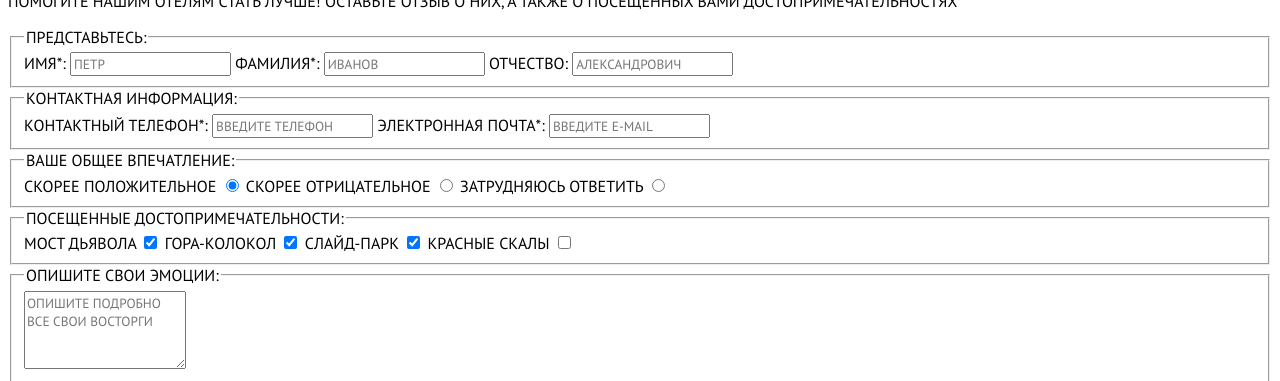
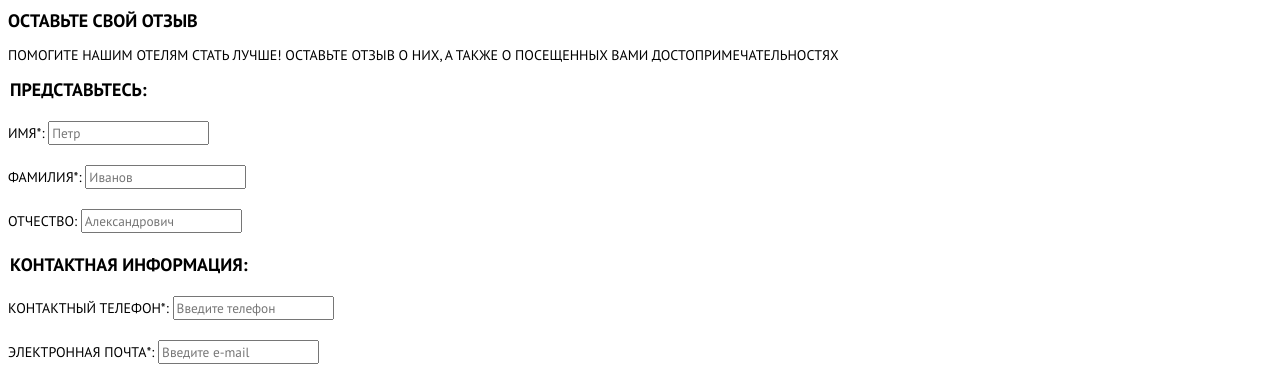
Before and after one commit to jesusingod666/870127-sedona-22, a website: page source/form.html in a window 1280 px wide. Shown: the part 246-627 px from the top of the page. Drawn offline with nearby package versions, Linux system fonts and the light colour scheme; files that its build step writes are made by us from their sources.

Commit message:
Стилизация страницы формы

```diff
--- a/source/form.html
+++ b/source/form.html
@@ -3,13 +3,13 @@
 <head>
   <meta charset="utf-8">
   <title>Form</title>
-  <link rel="stylesheet" href="/source/css/style.css">
+  <link rel="stylesheet" href="css/style.css">
 </head>
 <body class="page-body">
   <header class="page-header">
     <div class="container">
       <a class="page-header__logo">
-        <img src="#" alt="Лого Седона">
+        <img src="img/logotype-mobile.svg.svg" alt="Лого Седона">
       </a>
       <nav class="main-nav">
         <button class="main-nav__toggle" type="button">
@@ -43,73 +43,73 @@
   <main class="page-main-form">
     <div class="container">
       <div class="page-main-form__title-image">
-        <img src="#" alt="">
+        <img src="img/SEDONA-form.svg" alt="Добро пожаловать в Седону">
       </div>
-      <h1 class="page-main-form__title">Оставьте свой отзыв</h1>
+      <h1 class="page-main-form__header">Оставьте свой отзыв</h1>
       <p class="page-main-form__text">Помогите нашим отелям стать лучше! оставьте отзыв о них, а также о посещенных вами достопримечательностях</p>
       <form action="https://echo.htmlacademy.ru" method="post" class="review-form">
         <div class="form-input-blocks">
-          <fieldset class="page-main-form_title">
+          <fieldset class="page-main-form__title">
             <legend class="page-main-form__description">Представьтесь:</legend>
             <label class="page-main-form__label">
               ИМЯ*:
-              <input type="text" placeholder="Петр">
+              <input type="text" placeholder="Петр" class="page-main-form__input">
             </label>
             <label class="page-main-form__label">
               ФАМИЛИЯ*:
-              <input type="text" placeholder="Иванов">
+              <input type="text" placeholder="Иванов" class="page-main-form__input">
             </label>
             <label class="page-main-form__label">
               Отчество:
-              <input type="text" placeholder="Александрович">
+              <input type="text" placeholder="Александрович" class="page-main-form__input">
             </label>
           </fieldset>
-          <fieldset class="page-main-form_title">
+          <fieldset class="page-main-form__title">
             <legend class="page-main-form__description">Контактная информация:</legend>
             <label class="page-main-form__label">
               Контактный телефон*:
-              <input type="tel" placeholder="Введите телефон">
+              <input type="tel" placeholder="Введите телефон" class="page-main-form__input">
             </label>
             <label class="page-main-form__label">
               Электронная почта*:
-              <input type="email" placeholder="Введите e-mail">
+              <input type="email" placeholder="Введите e-mail" class="page-main-form__input">
             </label>
           </fieldset>
-          <fieldset class="page-main-form_title">
+          <fieldset class="page-main-form__title">
             <legend class="page-main-form__description">ВАше Общее впечатление:</legend>
             <label class="page-main-form__label">
               Скорее положительное
-              <input type="radio" checked>
+              <input type="radio" checked class="page-main-form__input">
             </label>
             <label class="page-main-form__label">
               Скорее отрицательное
-              <input type="radio">
+              <input type="radio"  class="page-main-form__input">
             </label>
             <label class="page-main-form__label">
               Затрудняюсь ответить
-              <input type="radio">
+              <input type="radio" class="page-main-form__input">
             </label>
           </fieldset>
-          <fieldset class="page-main-form_title">
+          <fieldset class="page-main-form__title">
             <legend class="page-main-form__description">посещенные достопримечательности:</legend>
             <label class="page-main-form__label">
               Мост Дьявола
-              <input type="checkbox" checked>
+              <input type="checkbox" checked class="page-main-form__input">
             </label>
-            <label class="page-main-form__label">
+            <label class="page-main-form__label" class="page-main-form__input">
               Гора-Колокол
-              <input type="checkbox" checked>
+              <input type="checkbox" checked class="page-main-form__input">
             </label>
             <label class="page-main-form__label">
               Слайд-парк
-              <input type="checkbox" checked>
+              <input type="checkbox" checked class="page-main-form__input">
             </label>
             <label class="page-main-form__label">
               Красные скалы
-              <input type="checkbox">
+              <input type="checkbox" class="page-main-form__input">
             </label>
           </fieldset>
-          <fieldset class="page-main-form_title">
+          <fieldset class="page-main-form__title">
             <legend class="page-main-form__description">Опишите свои эмоции:</legend>
             <textarea placeholder="Опишите подробно все свои восторги" rows="4"></textarea>
           </fieldset>
--- /dev/null
+++ b/source/less/blocks/page-main-form.less
@@ -0,0 +1,33 @@
+
+.page-main-form__title-image {
+  background: url("../../img/back-desktop-form.jpg");
+}
+
+.page-main-form__description {
+  font-size: 18px;
+  font-weight: 700;
+  padding-bottom: 20px;
+}
+
+.page-main-form__label,
+.page-main-form__text {
+  font-size: 14px;
+}
+
+input::placeholder {
+  text-transform: none;
+}
+
+.page-main-form__title {
+  display: flex;
+  flex-direction: column;
+}
+
+.page-main-form__header {
+  font-size: 18px;
+  font-weight: 700;
+}
+
+.page-main-form__input {
+  margin-bottom: 20px;
+}
--- a/source/less/global/general.less
+++ b/source/less/global/general.less
@@ -2,13 +2,19 @@
   box-sizing: border-box;
   text-transform: uppercase;
   font-family: "PT Sans", "Arial", sans-serif;;
+
 }
 
 
 a {
   text-decoration: none;
   color: inherit;
+}
 
+fieldset {
+  border: none;
+  margin: 0;
+  padding: 0;
 }
 
 ul {
--- a/source/less/global/variables.less
+++ b/source/less/global/variables.less
@@ -4,3 +4,4 @@
 @grey-bg: #EEEEEE;
 @black: #000000;
 @white: #FFFFFF;
+@grey-border: #E5E5E5;
--- a/source/less/style.less
+++ b/source/less/style.less
@@ -14,3 +14,4 @@
 @import "blocks/title-image.less";
 @import "blocks/features.less";
 @import "blocks/page-header.less";
+@import "blocks/page-main-form.less";
```
Also changed, not shown: source/img/SEDONA-form.svg (added), source/img/back-desktop-form.jpg (added), source/img/mail-form.svg (added), source/img/phone-form.svg (added), source/img/tick-form.svg (added).
